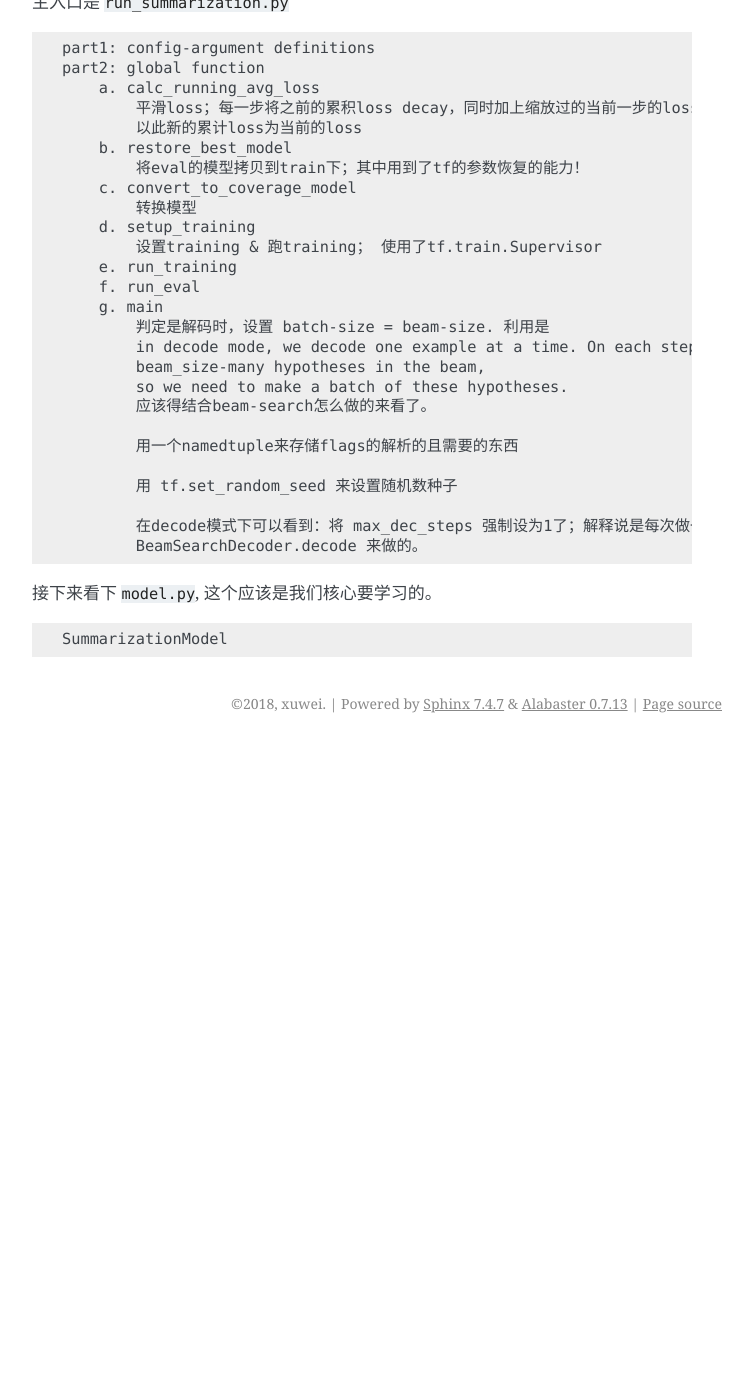
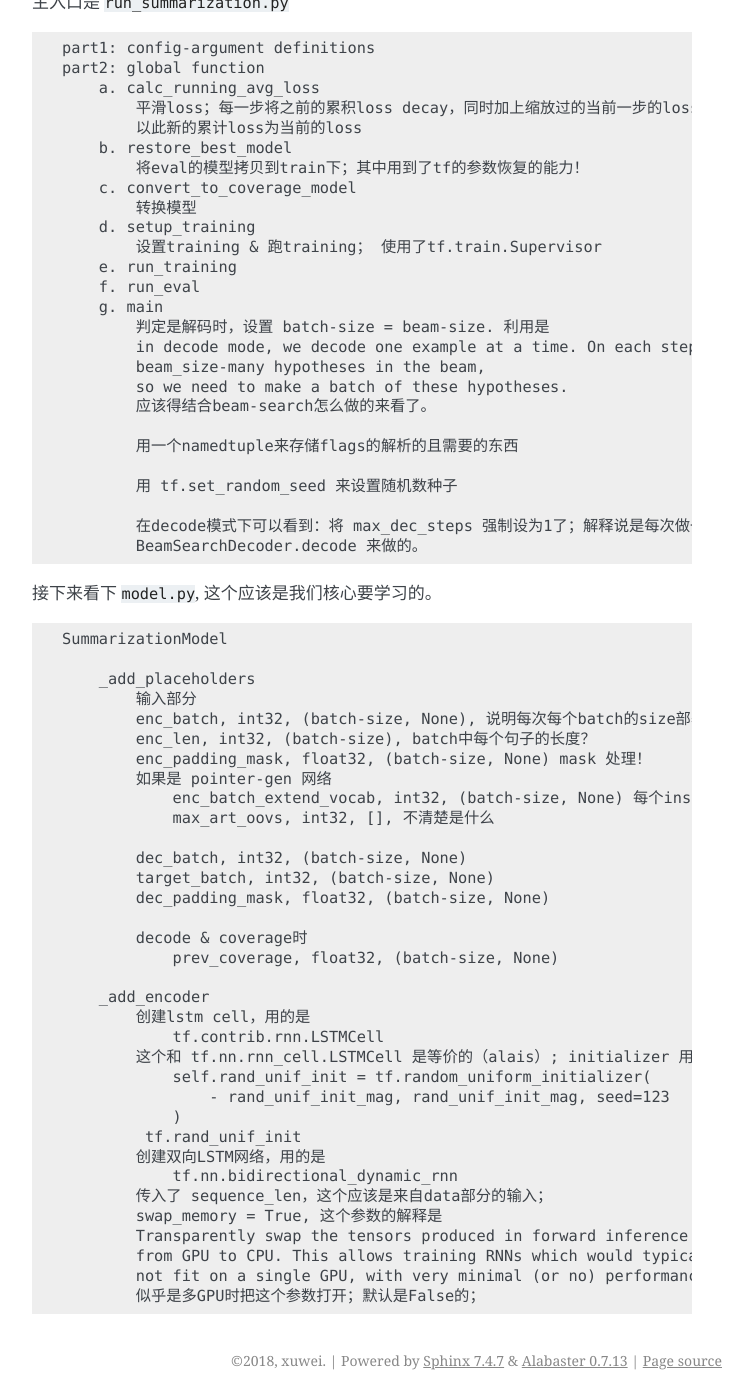
Before and after one commit to fseasy/paper-touching, a Sphinx documentation site: the page built from source/2018Q3/get-to-the-points-summarization-with-pointer-generator-networks.rst, in a window 1280 px wide and 1400 px high, scrolled down 1633 px. Shown: the whole window, without its empty margins (388-1140 px from the left). Built offline with Sphinx 7.4.7, drawn with Linux system fonts in a browser that asks for light colours; before the commit the page ends 2376 px from its top, so only the background shows below that.

Commit message:
update pointer-generator @0824

```diff
--- a/source/2018Q3/get-to-the-points-summarization-with-pointer-generator-networks.rst
+++ b/source/2018Q3/get-to-the-points-summarization-with-pointer-generator-networks.rst
@@ -103,3 +103,36 @@ Reading Code
 ::
 
     SummarizationModel
+
+        _add_placeholders
+            输入部分
+            enc_batch, int32, (batch-size, None), 说明每次每个batch的size部署固定的！
+            enc_len, int32, (batch-size), batch中每个句子的长度？
+            enc_padding_mask, float32, (batch-size, None) mask 处理！
+            如果是 pointer-gen 网络
+                enc_batch_extend_vocab, int32, (batch-size, None) 每个instance的扩展vocab
+                max_art_oovs, int32, [], 不清楚是什么
+
+            dec_batch, int32, (batch-size, None)
+            target_batch, int32, (batch-size, None)
+            dec_padding_mask, float32, (batch-size, None)
+
+            decode & coverage时
+                prev_coverage, float32, (batch-size, None)
+
+        _add_encoder
+            创建lstm cell，用的是
+                tf.contrib.rnn.LSTMCell
+            这个和 tf.nn.rnn_cell.LSTMCell 是等价的（alais）; initializer 用的是同一个initializer:
+                self.rand_unif_init = tf.random_uniform_initializer(
+                    - rand_unif_init_mag, rand_unif_init_mag, seed=123
+                )
+             tf.rand_unif_init
+            创建双向LSTM网络，用的是
+                tf.nn.bidirectional_dynamic_rnn
+            传入了 sequence_len，这个应该是来自data部分的输入；
+            swap_memory = True, 这个参数的解释是
+            Transparently swap the tensors produced in forward inference but needed for back prop
+            from GPU to CPU. This allows training RNNs which would typically
+            not fit on a single GPU, with very minimal (or no) performance penalty.
+            似乎是多GPU时把这个参数打开；默认是False的；
```
